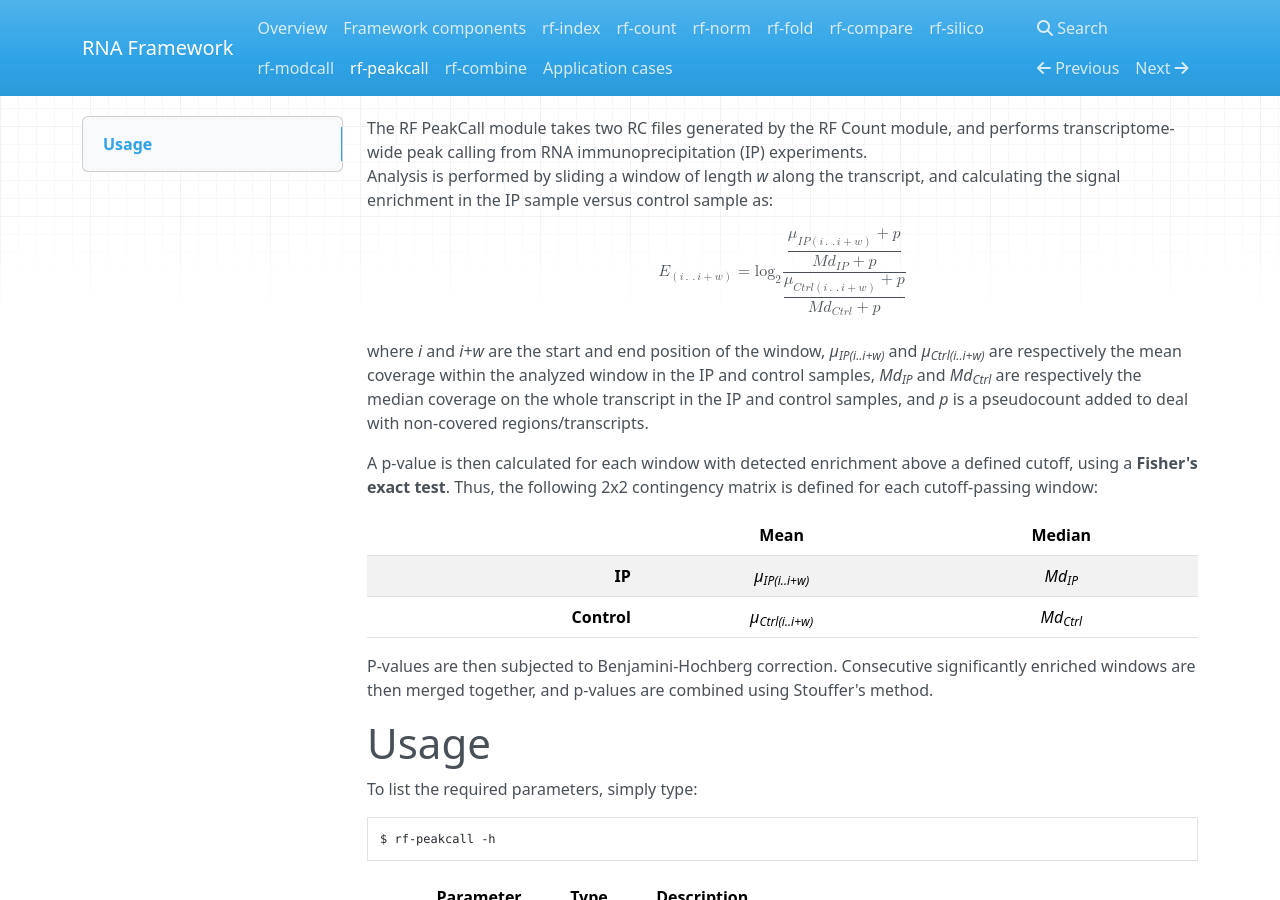
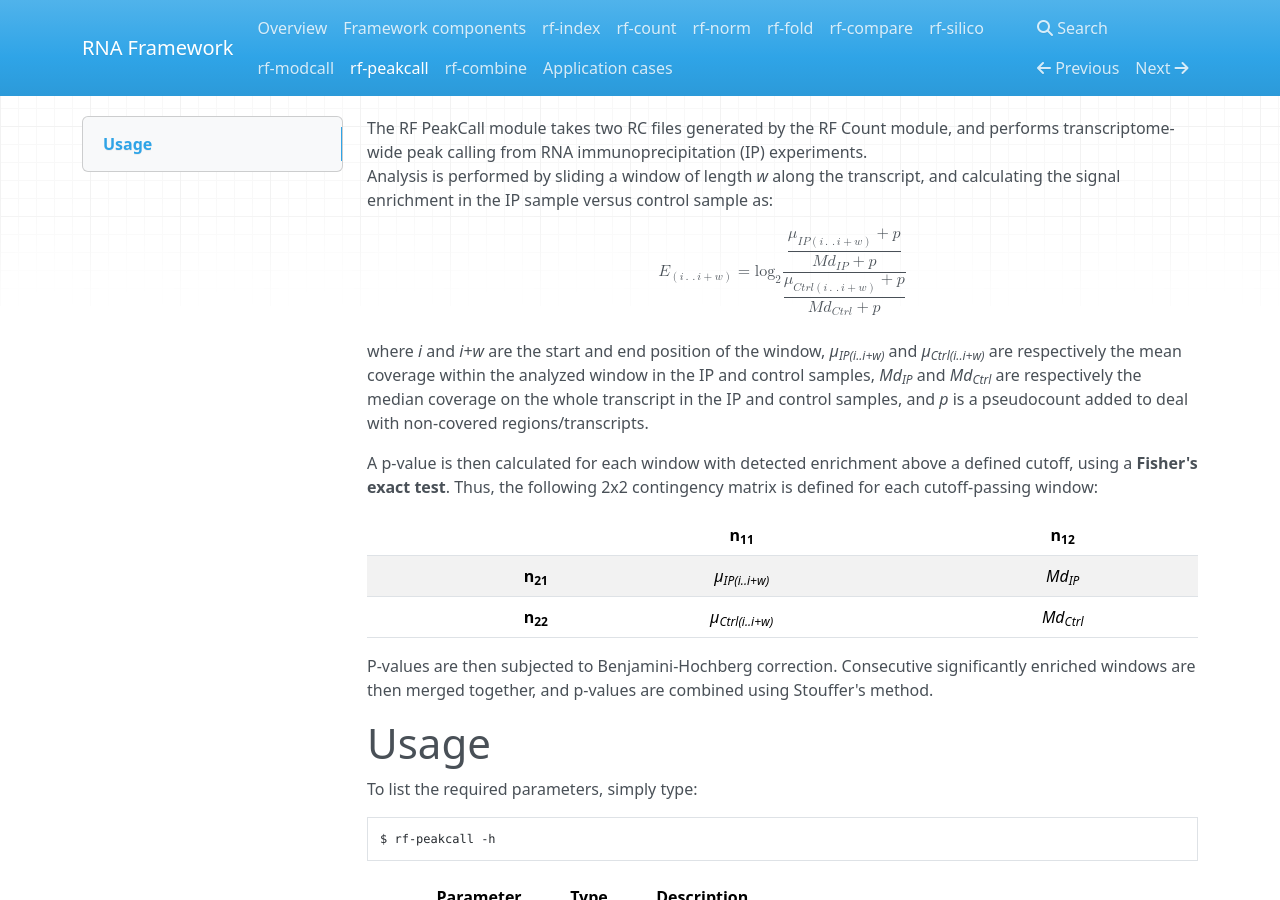
Before and after one commit to dincarnato/RNAFramework, an MkDocs documentation site: the page built from docs/rf-peakcall.md, in a window 1280 px wide and 900 px high. Built offline with MkDocs 1.6.1, drawn with Linux system fonts in a browser that asks for light colours; nearby versions of some CDN libraries; old or Windows-style settings are respelled for this version of MkDocs.

Commit message:
no message

```diff
--- a/docs/rf-peakcall.md
+++ b/docs/rf-peakcall.md
@@ -7,10 +7,10 @@ where *i* and *i+w* are the start and end position of the window, *&#x3BC;<sub>I
 
 A p-value is then calculated for each window with detected enrichment above a defined cutoff, using a __Fisher's exact test__. Thus, the following 2x2 contingency matrix is defined for each cutoff-passing window:<br/>
 
- &nbsp; | Mean | Median
+ &nbsp; | n<sub>11</sub> | n<sub>12</sub>
 -------------: | :------------:  | :------------:
-__IP__ | *&#x3BC;<sub>IP(i..i+w)</sub>* | *Md<sub>IP</sub>*
-__Control__ | *&#x3BC;<sub>Ctrl(i..i+w)</sub>* | *Md<sub>Ctrl</sub>*
+__n<sub>21</sub>__ | *&#x3BC;<sub>IP(i..i+w)</sub>* | *Md<sub>IP</sub>*
+__n<sub>22</sub>__ | *&#x3BC;<sub>Ctrl(i..i+w)</sub>* | *Md<sub>Ctrl</sub>*
 
 P-values are then subjected to Benjamini-Hochberg correction. Consecutive significantly enriched windows are then merged together, and p-values are combined using Stouffer's method.<br/>
 
```
